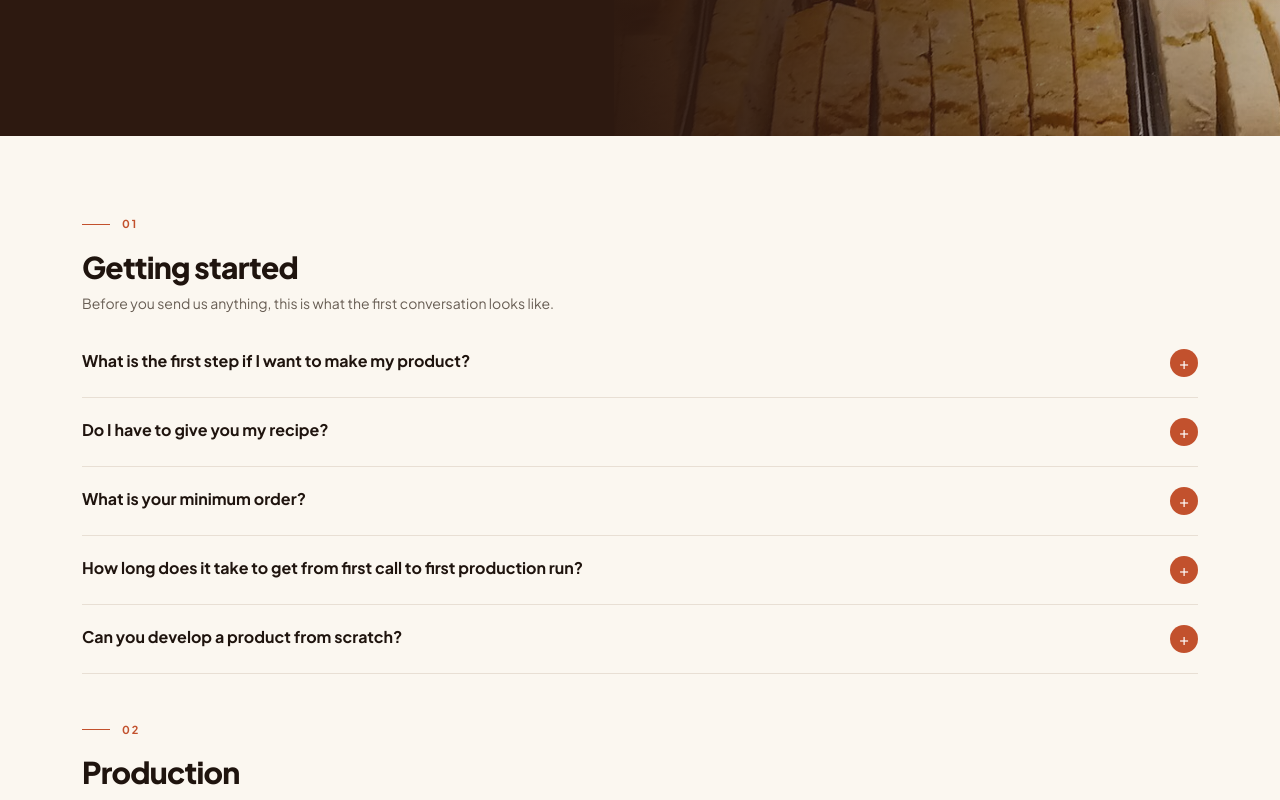
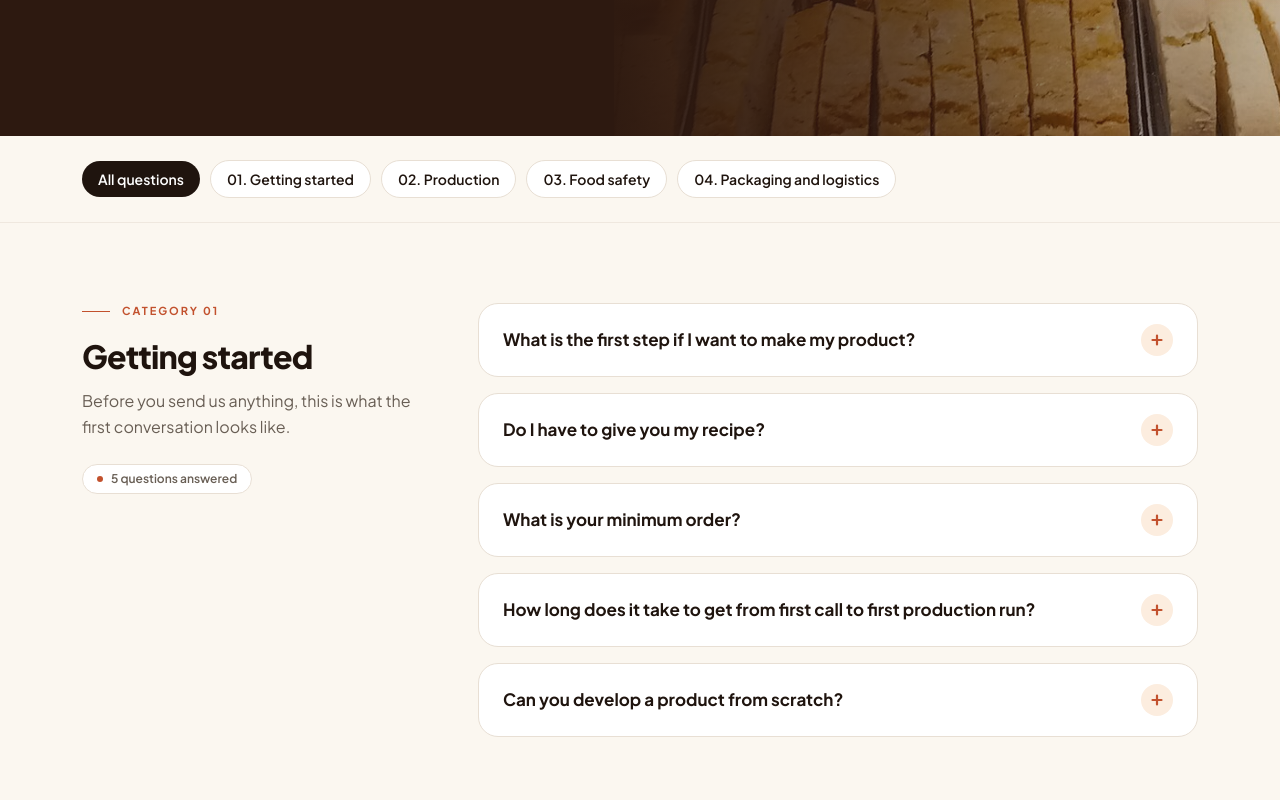
Before and after one commit to maheshmindfull-tech/OOTB-Bakery, a React (Vite) app: page /faq in a window 1280 px wide. Shown: the part 660-1460 px from the top of the page. Built offline with nearby package versions, Linux system fonts and the light colour scheme.

Commit message:
Align FAQs nicely with 2-column editorial layout and category filters

```diff
--- a/src/pages/Faq.jsx
+++ b/src/pages/Faq.jsx
@@ -1,48 +1,124 @@
 import { useState } from "react";
 import { useTitle } from "../useTitle";
-import { Button, Container, CtaBand, Eyebrow, PageHero } from "../components/Ui";
+import { Button, Container, CtaBand, Eyebrow, PageHero, Pill } from "../components/Ui";
 import { faqs } from "../data/site";
 
-function Item({ item }) {
+function FaqItem({ item }) {
   const [open, setOpen] = useState(false);
+
   return (
-    <div className="border-b border-line py-5">
-      <button type="button" className="flex w-full items-start justify-between gap-4 text-left" aria-expanded={open} onClick={() => setOpen((value) => !value)}>
-        <span className="font-bold">{item.q}</span>
-        <span className="grid h-7 w-7 shrink-0 place-items-center rounded-full bg-copper text-white">{open ? "–" : "+"}</span>
+    <article className="group rounded-[20px] border border-line bg-paper px-6 py-5 transition-colors duration-200 hover:border-copper/50">
+      <button
+        type="button"
+        className="flex w-full items-center justify-between gap-4 text-left cursor-pointer"
+        aria-expanded={open}
+        onClick={() => setOpen((val) => !val)}
+      >
+        <span className="text-base font-bold text-ink leading-snug transition-colors group-hover:text-copper sm:text-[17px]">
+          {item.q}
+        </span>
+        <span
+          className={`grid h-8 w-8 shrink-0 place-items-center rounded-full bg-[#fceddf] text-copper transition-transform duration-200 ${
+            open ? "rotate-45 bg-copper text-white" : ""
+          }`}
+          aria-hidden="true"
+        >
+          <svg viewBox="0 0 16 16" className="h-4 w-4" fill="none" stroke="currentColor" strokeWidth="2.2" strokeLinecap="round">
+            <path d="M8 3.5v9M3.5 8h9" />
+          </svg>
+        </span>
       </button>
-      <div inert={open ? undefined : true} className={`grid transition-[grid-template-rows,opacity] duration-300 ease-out ${open ? "grid-rows-[1fr] opacity-100" : "grid-rows-[0fr] opacity-0"}`}>
+
+      <div
+        inert={open ? undefined : true}
+        className={`grid transition-[grid-template-rows,opacity] duration-300 ease-out ${
+          open ? "grid-rows-[1fr] opacity-100" : "grid-rows-[0fr] opacity-0"
+        }`}
+      >
         <div className="overflow-hidden">
-          <div className="max-w-3xl space-y-3 pt-3 text-sm leading-relaxed text-muted">
-            {item.a.map((paragraph) => <p key={paragraph}>{paragraph}</p>)}
+          <div className="mt-4 border-t border-line/60 pt-4 space-y-3 text-sm sm:text-[14.5px] leading-[1.65] text-muted">
+            {item.a.map((paragraph) => (
+              <p key={paragraph}>{paragraph}</p>
+            ))}
           </div>
         </div>
       </div>
-    </div>
+    </article>
   );
 }
 
 export default function Faq() {
   useTitle("FAQ");
+  const [filter, setFilter] = useState("all");
+
+  const visibleGroups = faqs.filter((group) => {
+    if (filter === "all") return true;
+    return group.n === filter;
+  });
+
   return (
     <>
       <PageHero full eyebrow="FAQ" title="The questions people actually ask." image="/media/images/biscotti.jpg">
         Grouped by where you are in the process. Where the real answer depends on your product we say so, instead of publishing a number that would be wrong for most of the people reading it.
       </PageHero>
-      <section className="bg-cream py-16 md:py-20">
-        <Container className="max-w-3xl">
-          {faqs.map((group) => (
-            <div key={group.n} className="mb-12">
-              <Eyebrow>{group.n}</Eyebrow>
-              <h2 className="text-3xl font-extrabold tracking-tight">{group.title}</h2>
-              <p className="mt-2 text-sm text-muted">{group.intro}</p>
-              <div className="mt-4">
-                {group.items.map((item) => <Item key={item.q} item={item} />)}
+
+      {/* Filter Category Pills */}
+      <section className="border-b border-line/60 bg-cream py-6">
+        <Container>
+          <div className="flex flex-wrap items-center gap-2 sm:gap-2.5">
+            <Pill active={filter === "all"} onClick={() => setFilter("all")}>
+              All questions
+            </Pill>
+            {faqs.map((group) => (
+              <Pill
+                key={group.n}
+                active={filter === group.n}
+                onClick={() => setFilter(group.n)}
+              >
+                {group.n}. {group.title}
+              </Pill>
+            ))}
+          </div>
+        </Container>
+      </section>
+
+      {/* FAQ Groups in Balanced 2-Column Alignment */}
+      <section className="bg-cream py-14 md:py-20">
+        <Container className="space-y-16 md:space-y-24">
+          {visibleGroups.map((group) => (
+            <div
+              key={group.n}
+              id={`group-${group.n}`}
+              className="grid items-start gap-8 lg:grid-cols-[300px_minmax(0,1fr)] lg:gap-14 xl:grid-cols-[340px_minmax(0,1fr)]"
+            >
+              {/* Left Column: Group Header & Intro (Sticky on desktop) */}
+              <div className="lg:sticky lg:top-24">
+                <Eyebrow>Category {group.n}</Eyebrow>
+                <h2 className="text-2xl font-extrabold tracking-tight text-ink sm:text-3xl md:text-[32px] leading-tight">
+                  {group.title}
+                </h2>
+                <p className="mt-3 text-sm leading-relaxed text-muted sm:text-base">
+                  {group.intro}
+                </p>
+                <div className="mt-6 hidden lg:block">
+                  <span className="inline-flex items-center gap-2 rounded-full border border-line bg-paper px-3.5 py-1.5 text-xs font-semibold text-muted">
+                    <span className="h-1.5 w-1.5 rounded-full bg-copper" />
+                    {group.items.length} questions answered
+                  </span>
+                </div>
+              </div>
+
+              {/* Right Column: Beautiful Accordion Cards */}
+              <div className="space-y-3.5 sm:space-y-4">
+                {group.items.map((item) => (
+                  <FaqItem key={item.q} item={item} />
+                ))}
               </div>
             </div>
           ))}
         </Container>
       </section>
+
       <CtaBand
         title="Question not answered here?"
         actions={
```
